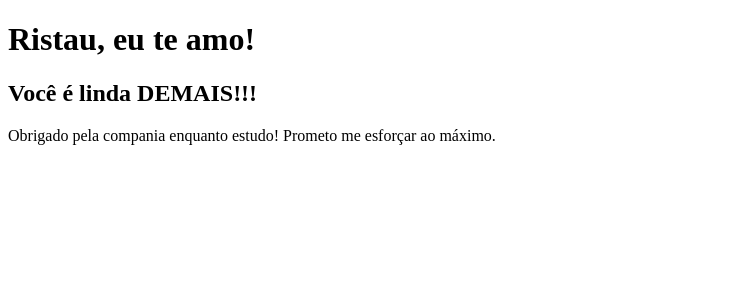
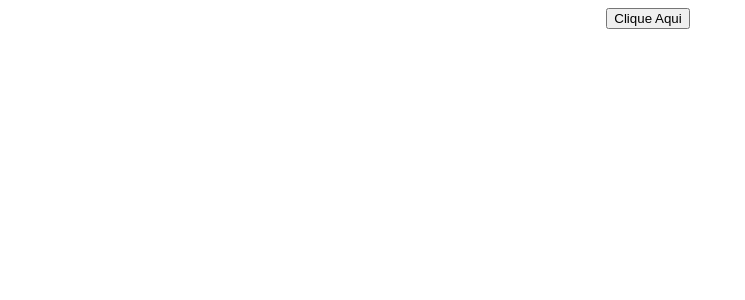
Before and after one commit to Diowgo/clone-tabnews, a Next.js app: page / in a window 1280 px wide. Shown: the top 300 px of the page, without its empty margins (0-745 px from the left). Built offline with nearby package versions, Linux system fonts and the light colour scheme.

Commit message:
Adicionando uma supresinha...

```diff
--- /dev/null
+++ b/components/component.js
@@ -0,0 +1,11 @@
+'use client'
+import { useState } from 'react'
+
+export default function Mensagem() {
+    const [state, changeState] = useState(0);
+    if (state == 0) {
+        return <button onClick={() => changeState(1)}>Clique Aqui</button>
+    }
+    return <h1>Te amo, minha gatinha! ❤️</h1>
+
+}
--- a/pages/index.js
+++ b/pages/index.js
@@ -1,8 +1,11 @@
+import Mensagem from "../components/component";
+import styles from "../styles.module.css";
+
 function Home() {
-    return <div>
-        <h1>Ristau, eu te amo!</h1>
-        <h2>Você é linda DEMAIS!!!</h2>
-        <p>Obrigado pela compania enquanto estudo! Prometo me esforçar ao máximo.</p>
+    return <div className={styles.wide}>
+        <div className={styles.text}>
+            <Mensagem/>
+        </div>
     </div>
 }
 
--- /dev/null
+++ b/styles.module.css
@@ -0,0 +1,8 @@
+.text {
+    margin: auto;
+    text-align: center;
+}
+
+.wide {
+    width: 100vw;
+}
```
